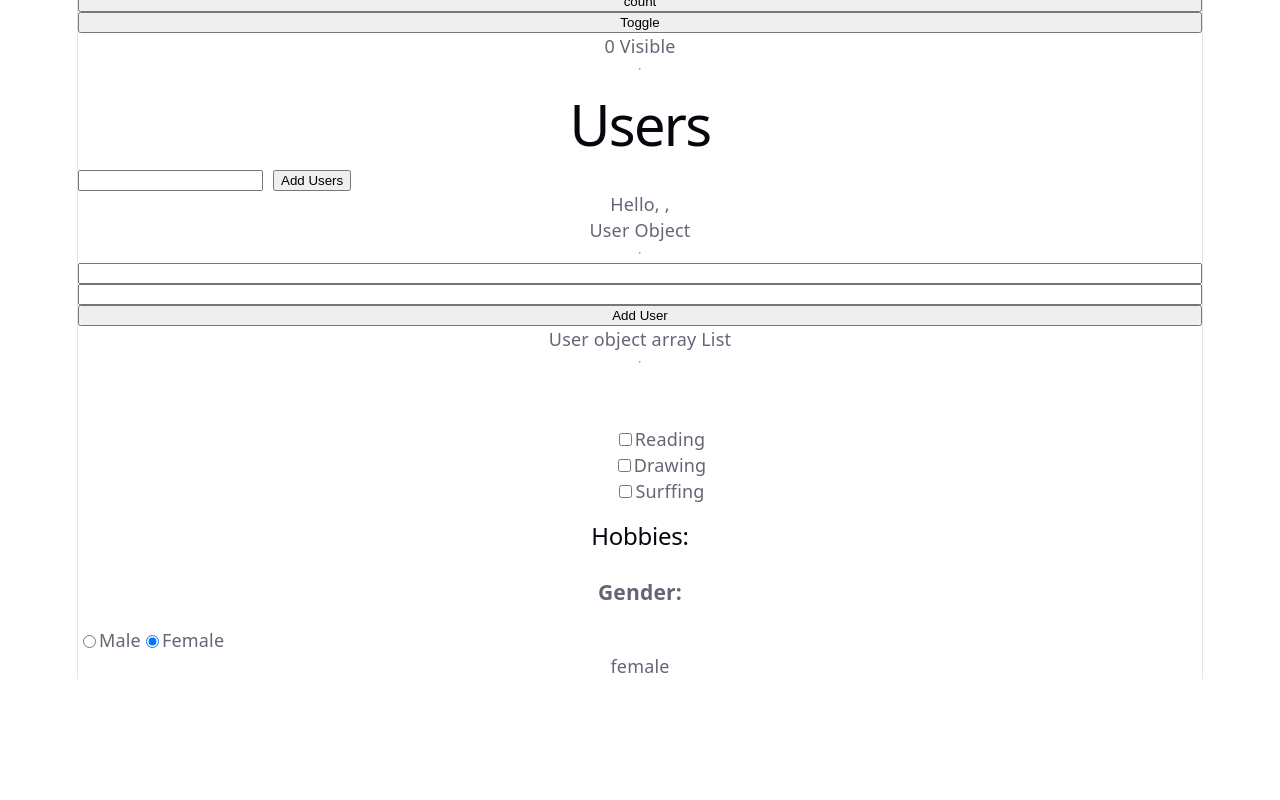
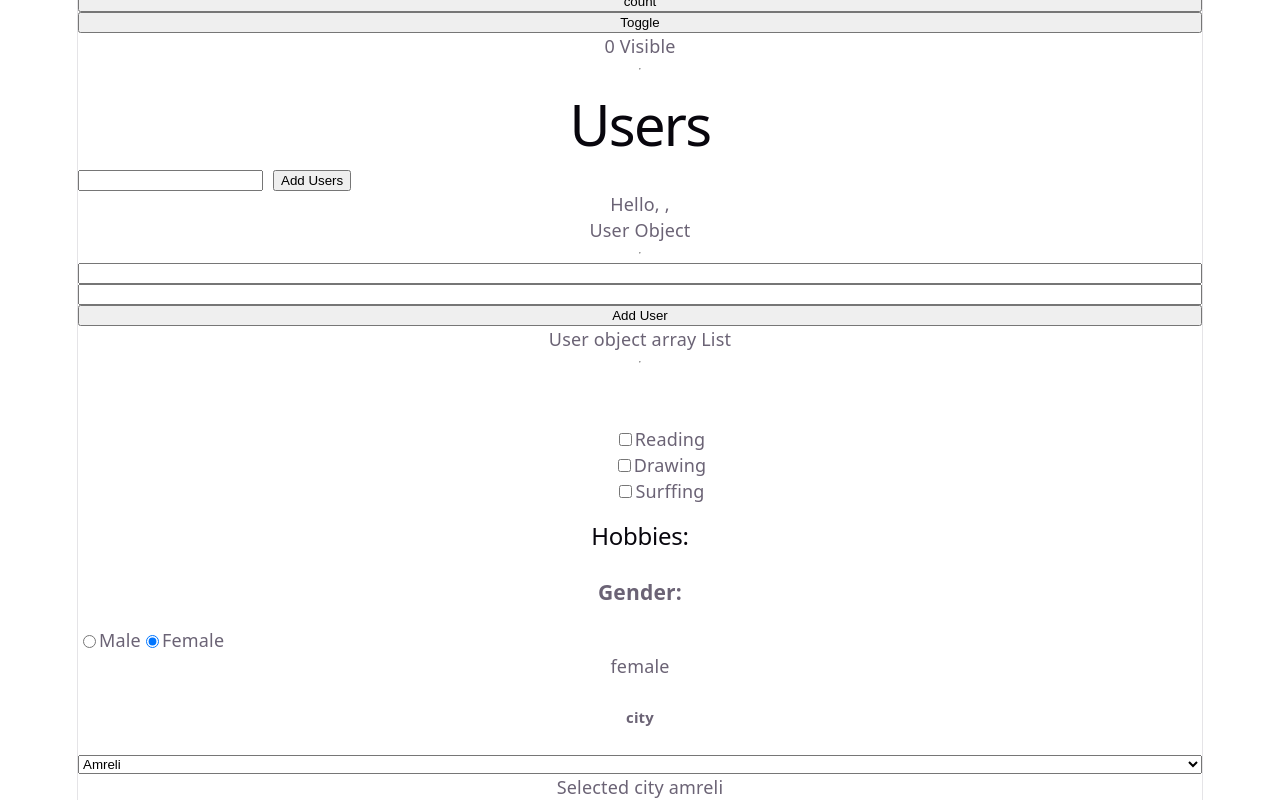
Before and after one commit to pragna21-dev/react-basic, a React (Vite) app: page / in a window 1280 px wide. Shown: the part 265-1065 px from the top of the page. Before the commit the page ends 944 px from the top, so only its background shows below. Built offline with nearby package versions, Linux system fonts and the light colour scheme.

Commit message:
radio,select

```diff
--- a/src/users.jsx
+++ b/src/users.jsx
@@ -7,6 +7,7 @@ function Users() {
   const [userObjArray, setUserObjarray] = useState([]);
   const [hobby, setHobby] = useState([]);
    const [gender, setGender] = useState("female");
+   const [city, setCity] = useState("amreli");
 
   const addUser = () => {
     setUsers([...users, userName]);
@@ -114,6 +115,13 @@ function Users() {
      <label htmlFor="female">Female</label>
      </div>
      {gender}
+     <h5>city</h5>
+     <select  value={city} onChange={(event)=>setCity(event.target.value)}>
+      <option value="surat" >Surat</option>
+      <option value="amreli" >Amreli</option>
+      <option value="bhavnagar">Bhavnage</option>
+     </select>
+     Selected city {city}
     </>
   );
 }
```
